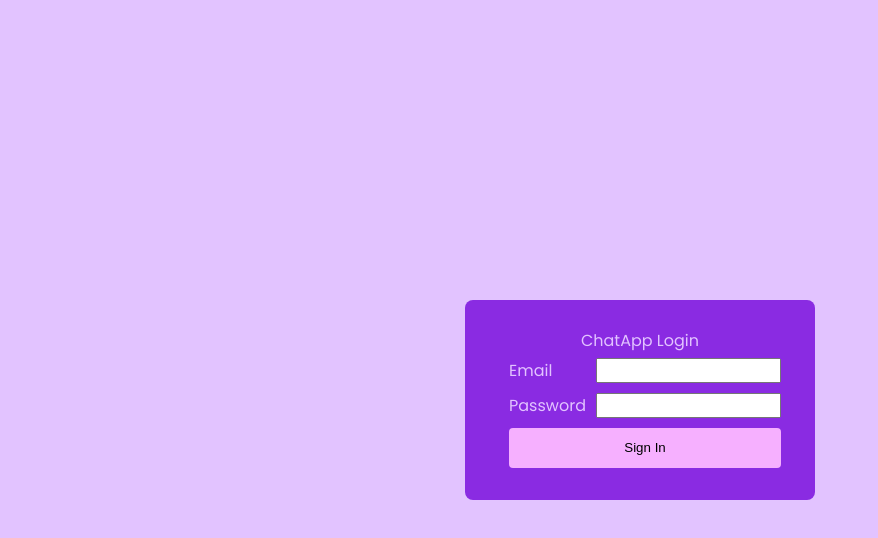
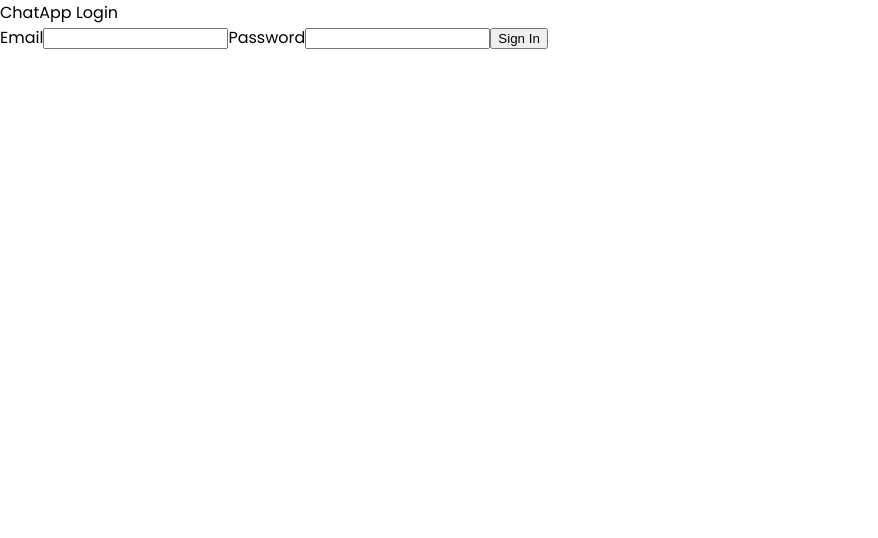
Before and after one commit to pauljohnfigueroa/chat-app, a React (Create React App) app in the folder client/: page /login in a window 1280 px wide. Shown: the top 538 px of the page, without its empty margins (0-878 px from the left). Built offline with nearby package versions, Linux system fonts and the light colour scheme.

Commit message:
Login is working again after reverting to the previous code of Login.jsx.

```diff
--- a/client/src/pages/Login.jsx
+++ b/client/src/pages/Login.jsx
@@ -20,7 +20,8 @@
       .then(response => {
         //console.log(response.data)
         makeToast('success', response.data.message)
-        // save to sessionStorage
+        // save to localStorage
+        // localStorage.setItem('chatapp_token', response.data.token)
         sessionStorage.setItem('chatapp_token', response.data.token)
         setupSocket()
         // redirect to dashboard
@@ -32,41 +33,15 @@
   }
 
   return (
-    <div className="form-outer-container">
-      <div className="form-container">
-        <div className="cardHeader">ChatApp Login</div>
-        <div className="cardBody">
-          <div className="inputGroup">
-            <form>
-              <div className="form-row">
-                <label className="form-item-label" htmlFor="email">
-                  Email
-                </label>
-                <input
-                  className="form-item  form-input"
-                  type="email"
-                  name="email"
-                  id="email"
-                  ref={emailRef}
-                />
-              </div>
-              <div className="form-row">
-                <label className="form-item-label" htmlFor="password">
-                  Password
-                </label>
-                <input
-                  className="form-item  form-input"
-                  type="password"
-                  name="password"
-                  id="password"
-                  ref={passwordRef}
-                />
-              </div>
-              <div className="form-row form-button">
-                <button onClick={loginUser}>Sign In</button>
-              </div>
-            </form>
-          </div>
+    <div className="card">
+      <div className="cardHeader">ChatApp Login</div>
+      <div className="cardBody">
+        <div className="inputGroup">
+          <label htmlFor="email">Email</label>
+          <input type="email" name="email" id="email" ref={emailRef} />
+          <label htmlFor="password">Password</label>
+          <input type="password" name="password" id="password" ref={passwordRef} />
+          <button onClick={loginUser}>Sign In</button>
         </div>
       </div>
     </div>
```
